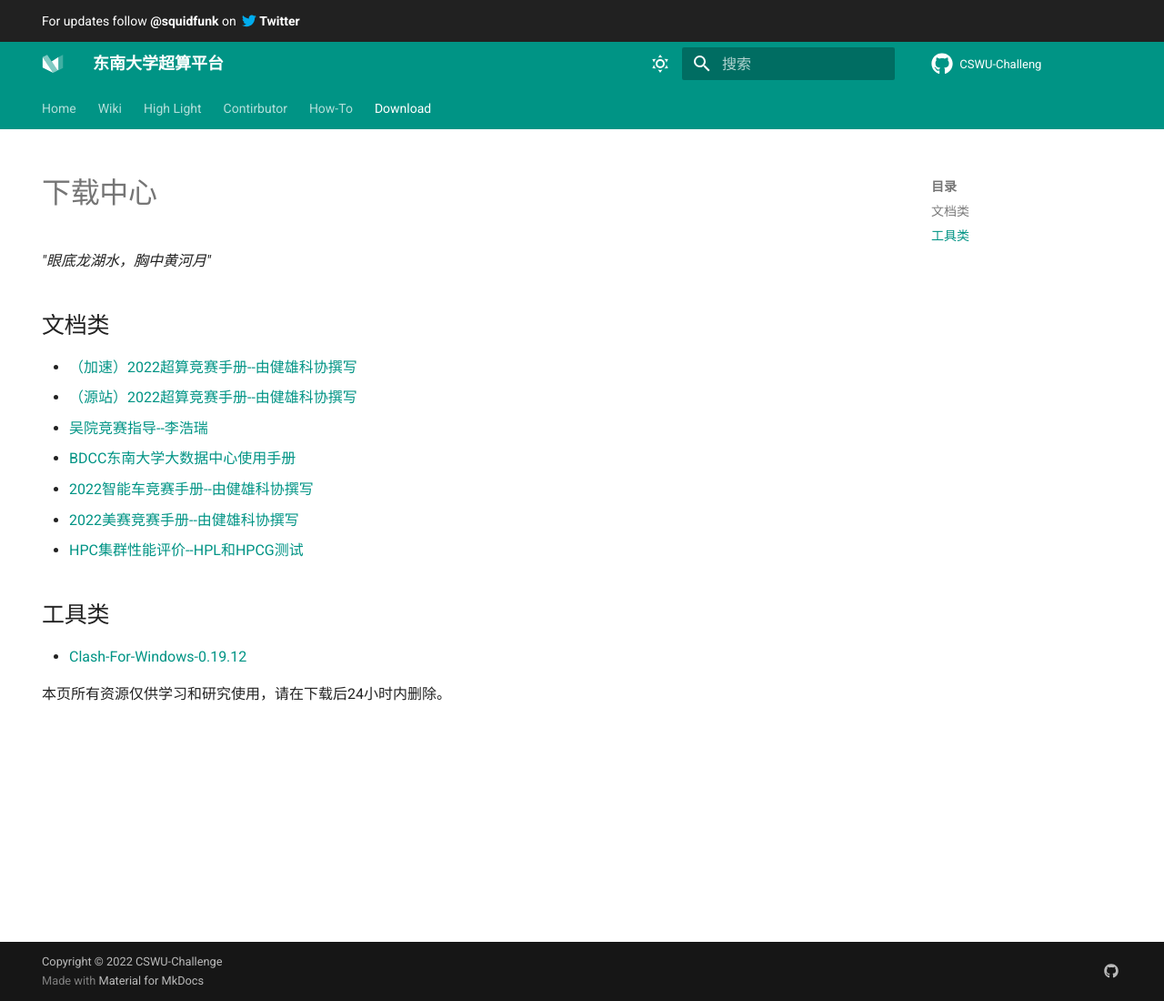
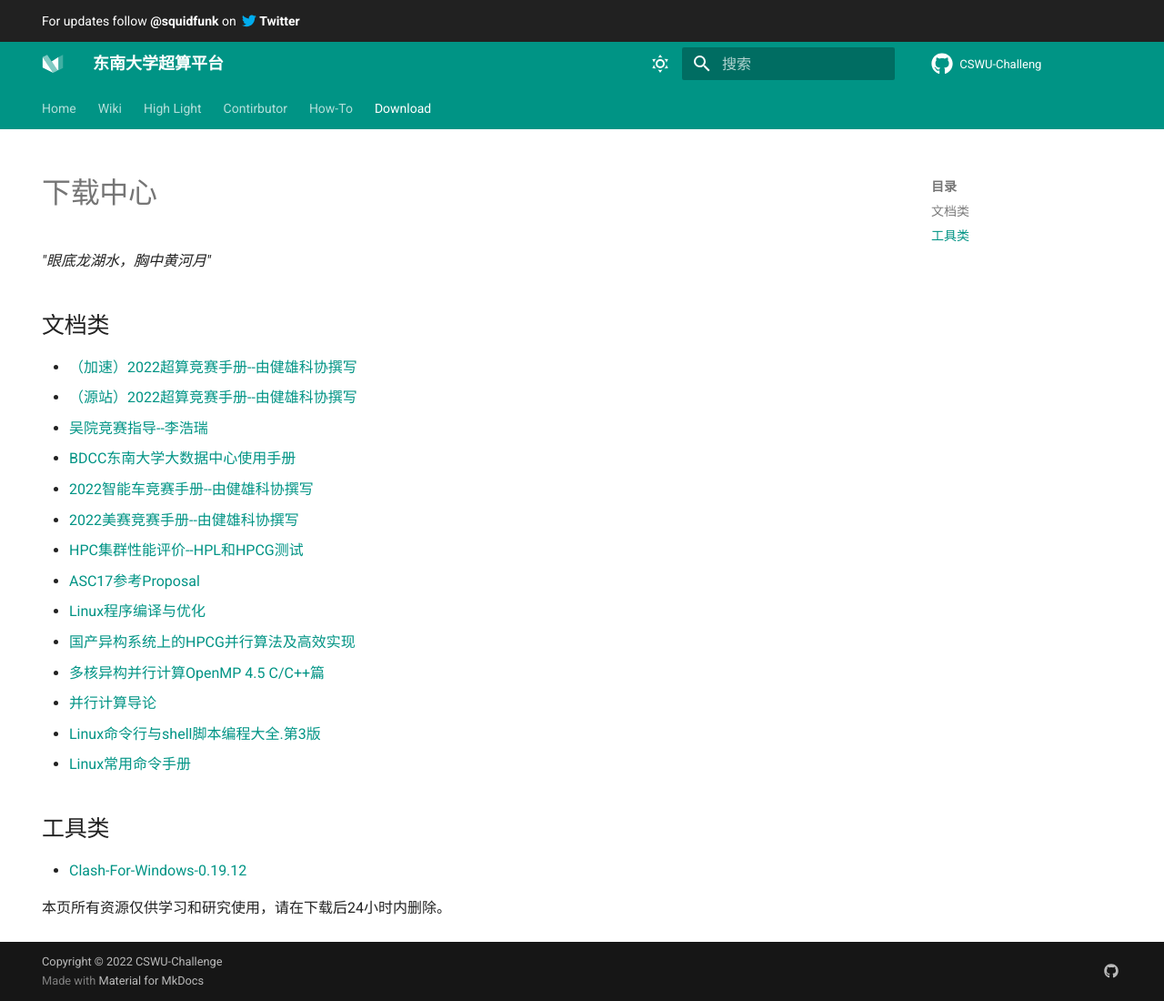
Before and after one commit to CSWU-Challenge/CSWU-Challenge.github.io, an MkDocs documentation site: the page built from docs/page/Download.md, in a window 1280 px wide and 1100 px high. Shown: the whole window at 91% size. Built offline with MkDocs 1.6.1 and Material for MkDocs 9.7.7, drawn with Linux system fonts in a browser that asks for light colours; comment, search, counter and statistics services are not loaded.

Commit message:
update downloads

```diff
--- a/docs/page/Download.md
+++ b/docs/page/Download.md
@@ -17,7 +17,13 @@ hide:
 - [2022智能车竞赛手册--由健雄科协撰写](https://qiniuyun.hrlee.cn/%E7%AB%9E%E8%B5%9B%E6%89%8B%E5%86%8C%E4%B9%8B%E6%99%BA%E8%83%BD%E8%BD%A6.pdf)
 - [2022美赛竞赛手册--由健雄科协撰写](https://qiniuyun.hrlee.cn/%E7%AB%9E%E8%B5%9B%E6%89%8B%E5%86%8C%E4%B9%8B%E6%95%B0%E6%A8%A1%E7%BE%8E%E8%B5%9B.pdf)
 - [HPC集群性能评价--HPL和HPCG测试](http://r8tgaff7g.hd-bkt.clouddn.com/HPC%E9%9B%86%E7%BE%A4%E6%80%A7%E8%83%BD%E8%AF%84%E4%BB%B7--HPL%E5%92%8CHPCG%E6%B5%8B%E8%AF%95.pdf)
-
+- [ASC17参考Proposal](http://r8tgaff7g.hd-bkt.clouddn.com/ASC17%20Preliminary%20Contest%20Proposal%20by%20Unnamed%20European%20University.pdf)
+- [Linux程序编译与优化](http://r8tgaff7g.hd-bkt.clouddn.com/Linux%E7%A8%8B%E5%BA%8F%E7%BC%96%E8%AF%91%E4%B8%8E%E4%BC%98%E5%8C%96.pdf)
+- [国产异构系统上的HPCG并行算法及高效实现](http://r8tgaff7g.hd-bkt.clouddn.com/%E5%9B%BD%E4%BA%A7%E5%BC%82%E6%9E%84%E7%B3%BB%E7%BB%9F%E4%B8%8A%E7%9A%84HPCG%E5%B9%B6%E8%A1%8C%E7%AE%97%E6%B3%95%E5%8F%8A%E9%AB%98%E6%95%88%E5%AE%9E%E7%8E%B0.pdf)
+- [多核异构并行计算OpenMP 4.5 C/C++篇](http://r8tgaff7g.hd-bkt.clouddn.com/%E5%A4%9A%E6%A0%B8%E5%BC%82%E6%9E%84%E5%B9%B6%E8%A1%8C%E8%AE%A1%E7%AE%97OpenMP%204.5%20C_C%2B%2B%E7%AF%87%20by%20%E9%9B%B7%E6%B4%AA%20%28z-lib.org%29.pdf)
+- [并行计算导论](http://r8tgaff7g.hd-bkt.clouddn.com/%E5%B9%B6%E8%A1%8C%E8%AE%A1%E7%AE%97%E5%AF%BC%E8%AE%BA%20by%20Ananth%20Grama%20George%20Karypis%20%E5%BC%A0%E6%AD%A6%20%E6%AF%9B%E5%9B%BD%E5%8B%87%20Anshul%20Gupta%20Vipin%20Kumar%20%E7%A8%8B%E6%B5%B7%E8%8B%B1%20%28z-lib.org%29.pdf)
+- [Linux命令行与shell脚本编程大全.第3版](http://r8tgaff7g.hd-bkt.clouddn.com/Linux%E5%91%BD%E4%BB%A4%E8%A1%8C%E4%B8%8Eshell%E8%84%9A%E6%9C%AC%E7%BC%96%E7%A8%8B%E5%A4%A7%E5%85%A8.%E7%AC%AC3%E7%89%88.pdf)
+- [Linux常用命令手册](http://r8tgaff7g.hd-bkt.clouddn.com/Linux%E5%B8%B8%E7%94%A8%E5%91%BD%E4%BB%A4%E6%89%8B%E5%86%8C.pdf)
 
 ## 工具类
 - [Clash-For-Windows-0.19.12](https://download.fastgit.org/Fndroid/clash_for_windows_pkg/releases/download/0.19.12/Clash.for.Windows.Setup.0.19.12.exe)
```
